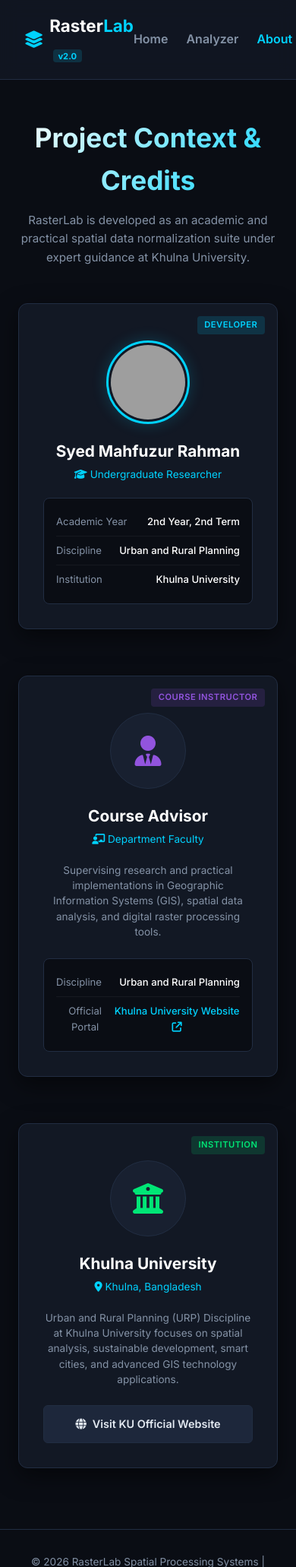
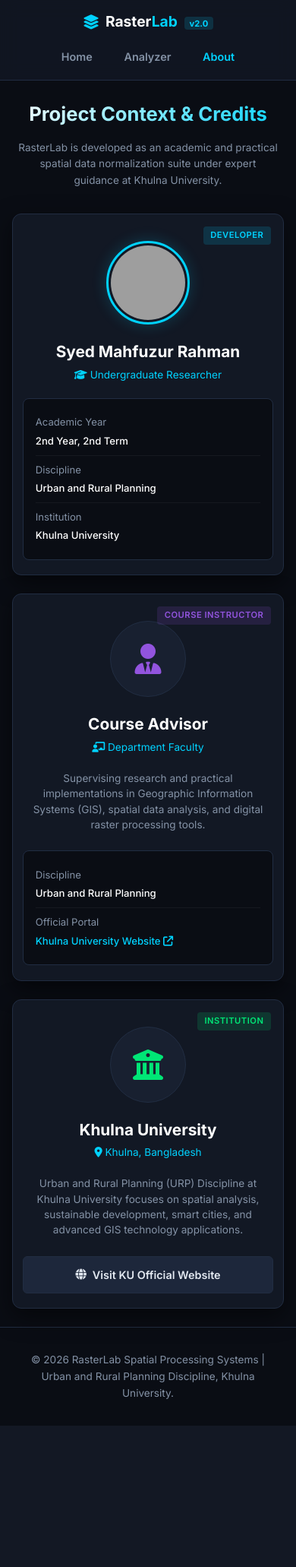
Before and after one commit to mahfuzurrahman92/raster_data_analysis, a Flask app: page /about in a window 390 px wide. Shown: the top 2062 px of the page at 76% size. After the commit the page ends 1876 px from the top, so only its background shows below. Run offline with Flask 3, Linux system fonts and the light colour scheme; some libraries are stand-ins or nearby versions; grey boxes are pictures that could not be loaded.

Commit message:
add responsive

```diff
--- a/app/static/css/about.css
+++ b/app/static/css/about.css
@@ -173,3 +173,39 @@
     width: 100%;
     justify-content: center;
 }
+/* ==========================================
+   ABOUT PAGE RESPONSIVE FIXES
+   ========================================== */
+
+@media screen and (max-width: 900px) {
+    .cards-grid {
+        grid-template-columns: 1fr;
+        gap: 1.5rem;
+    }
+
+    .profile-card {
+        max-width: 500px;
+        margin: 0 auto;
+        width: 100%;
+    }
+}
+
+@media screen and (max-width: 600px) {
+    .about-page-container {
+        padding: 1.5rem 1rem;
+    }
+
+    .about-hero {
+        margin-bottom: 2rem;
+    }
+
+    .info-item {
+        flex-direction: column;
+        align-items: flex-start;
+        gap: 0.2rem;
+    }
+
+    .info-value {
+        word-break: break-word;
+    }
+}
--- a/app/static/css/style.css
+++ b/app/static/css/style.css
@@ -424,3 +424,97 @@ footer { text-align: center; padding: 2rem; border-top: 1px solid var(--border-c
 
 @keyframes gradientShift { 0% { background-position: 0% 50%; } 50% { background-position: 100% 50%; } 100% { background-position: 0% 50%; } }
 @keyframes blink { 0%, 100% { opacity: 1; } 50% { opacity: 0; } }
+
+/* ==========================================
+   RESPONSIVE LAYOUT FIXES (Mobile & Tablet)
+   ========================================== */
+
+/* Tablet & Mobile Devices (Max Width: 992px) */
+@media screen and (max-width: 992px) {
+    .nav-container {
+        padding: 0.8rem 1.2rem;
+    }
+
+    /* Grid Layouts Stack vertically */
+    .dashboard-grid,
+    .cards-grid,
+    .analyzer-container {
+        grid-template-columns: 1fr !important;
+        gap: 1.5rem;
+    }
+
+    .sidebar,
+    .main-content {
+        width: 100% !important;
+    }
+}
+
+/* Mobile Screens (Max Width: 768px) */
+@media screen and (max-width: 768px) {
+    /* Navbar Adjustment */
+    .navbar {
+        position: relative;
+    }
+
+    .nav-container {
+        flex-direction: column;
+        gap: 0.8rem;
+        align-items: center;
+        text-align: center;
+    }
+
+    .nav-links {
+        display: flex;
+        gap: 1rem;
+        width: 100%;
+        justify-content: center;
+        flex-wrap: wrap;
+    }
+
+    .nav-link {
+        padding: 0.4rem 0.8rem;
+        font-size: 0.9rem;
+    }
+
+    /* Hero / Title Section */
+    .page-title, .hero-title {
+        font-size: 1.6rem !important;
+    }
+
+    .page-subtitle, .hero-subtitle {
+        font-size: 0.85rem !important;
+        padding: 0 0.5rem;
+    }
+
+    /* Form Controls & Upload Area */
+    .drop-zone, .upload-box {
+        padding: 1.5rem 1rem !important;
+    }
+
+    /* Tables & Data Displays */
+    .table-container, .data-table-wrapper {
+        overflow-x: auto;
+        -webkit-overflow-scrolling: touch;
+    }
+
+    /* Buttons Full Width on Small Screens */
+    .btn-action, .btn-primary {
+        width: 100%;
+        justify-content: center;
+    }
+}
+
+/* Small Mobile Screens (Max Width: 480px) */
+@media screen and (max-width: 480px) {
+    body {
+        font-size: 14px;
+    }
+
+    .brand {
+        font-size: 1.2rem;
+    }
+
+    .profile-card, .dashboard-card {
+        padding: 1.2rem 0.8rem !important;
+    }
+}
```
